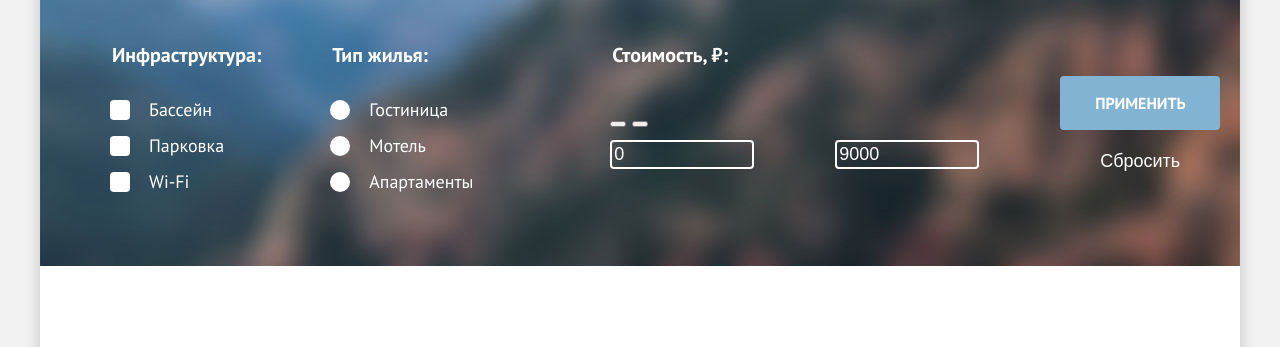
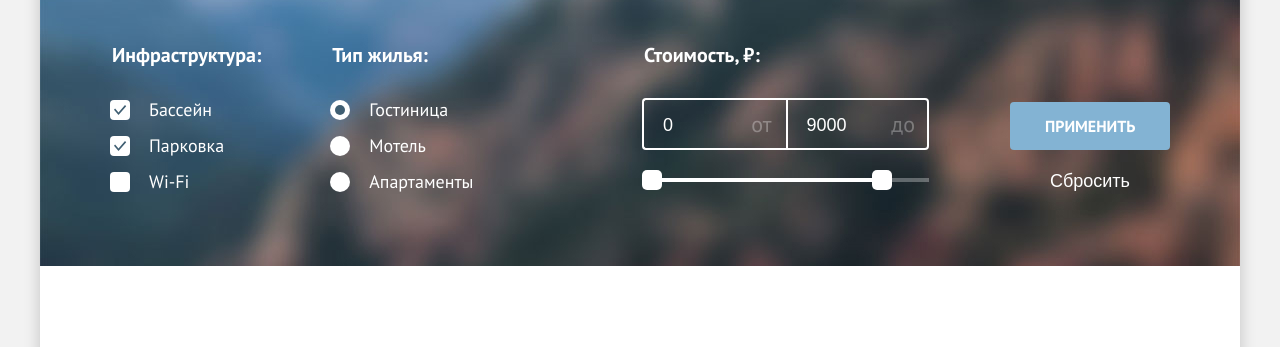
Before and after one commit to Olovika/sedona-html, a plain HTML site: page catalog.html in a window 1280 px wide. Shown: the part 207-554 px from the top of the page. Drawn offline with Linux system fonts and the light colour scheme.

Commit message:
Завершена разметка и стилизация блока Filter станицы каталога

```diff
--- a/catalog.html
+++ b/catalog.html
@@ -90,43 +90,45 @@
             <section class="filter">
                 <div class="page-container-inner filter-container">
                     <form class="catalog-filter" action="https://echo.htmlacademy.ru/" method="get">
-                        <fieldset class="catalog-filter-group">
-                            <legend class="catalog-filter-title catalog-filter-title-infrastructure">Инфраструктура:
+                        <fieldset class="catalog-filter-group catalog-filter-group-infrastructure">
+                            <legend class="catalog-filter-title">Инфраструктура:
                             </legend>
                             <ul class="catalog-filter-list">
                                 <li class="catalog-filter-item">
                                     <label class="control">
-                                        <input class="visually-hidden control-input" type="checkbox" name="pool">
+                                        <input class="visually-hidden control-input" type="checkbox" name="pool"
+                                               checked>
                                         <span class="control-mark"></span>
-                                        <span class="control-label">Бассейн</span>
+                                        Бассейн
                                     </label>
                                 </li>
                                 <li class="catalog-filter-item">
                                     <label class="control">
-                                        <input class="visually-hidden control-input" type="checkbox" name="parking">
+                                        <input class="visually-hidden control-input" type="checkbox" name="parking"
+                                               checked>
                                         <span class="control-mark"></span>
-                                        <span class="control-label">Парковка</span>
+                                        Парковка
                                     </label>
                                 </li>
                                 <li class="catalog-filter-item">
                                     <label class="control">
                                         <input class="visually-hidden control-input" type="checkbox" name="wi-fi">
                                         <span class="control-mark"></span>
-                                        <span class="control-label">Wi-Fi</span>
+                                        Wi-Fi
                                     </label>
                                 </li>
                             </ul>
                         </fieldset>
 
-                        <fieldset class="catalog-filter-group">
-                            <legend class="catalog-filter-title catalog-filter-title-housing">Тип жилья:</legend>
+                        <fieldset class="catalog-filter-group catalog-filter-group-housing">
+                            <legend class="catalog-filter-title">Тип жилья:</legend>
                             <ul class="catalog-filter-list">
                                 <li class="catalog-filter-item">
                                     <label class="control">
                                         <input class="visually-hidden control-input" type="radio" name="housing"
-                                               value="hotel">
+                                               value="hotel" checked>
                                         <span class="control-mark control-mark-radio"></span>
-                                        <span class="control-label">Гостиница</span>
+                                        Гостиница
                                     </label>
                                 </li>
                                 <li class="catalog-filter-item">
@@ -134,7 +136,7 @@
                                         <input class="visually-hidden control-input" type="radio" name="housing"
                                                value="motel">
                                         <span class="control-mark control-mark-radio"></span>
-                                        <span class="control-label">Мотель</span>
+                                        Мотель
                                     </label>
                                 </li>
                                 <li class="catalog-filter-item">
@@ -142,40 +144,41 @@
                                         <input class="visually-hidden control-input" type="radio" name="housing"
                                                value="apartments">
                                         <span class="control-mark control-mark-radio"></span>
-                                        <span class="control-label">Апартаменты</span>
+                                        Апартаменты
                                     </label>
                                 </li>
                             </ul>
                         </fieldset>
 
-                        <fieldset class="catalog-filter-group">
+                        <fieldset class="catalog-filter-group catalog-filter-group-pricing">
                             <legend class="catalog-filter-title">Стоимость, ₽:</legend>
-                            <div class="range">
-                                <div class="range-scale">
-                                    <!--                                <div class="range-bar" style="left: 42px; width: 136px">-->
-                                    <button class="range-toggle toggle-min">
-                                        <span class="visually-hidden">Изменить минимальную цену.</span>
-                                    </button>
-                                    <button class="range-toggle toggle-max">
-                                        <span class="visually-hidden">Изменить максимальную цену.</span>
-                                    </button>
-                                </div>
-                            </div>
-
                             <div class="range-wrapper-inputs">
                                 <label class="catalog-filter-label">
-                                    <input class="range-input" placeholder="от" type="number" value="0"
+                                    <input class="range-input range-input-left" type="number" value="0" min="0"
+                                           max="10000"
                                            name="min-price">
                                 </label>
                                 <label class="catalog-filter-label">
-                                    <input class="range-input" placeholder="до" type="number" value="9000"
+                                    <input class="range-input range-input-right" type="number" value="9000" min="0"
+                                           max="10000"
                                            name="max-price">
                                 </label>
+                            </div>
+
+                            <div class="range">
+                                <div class="range-scale"></div>
+                                <div class="range-bar" style="width: 80%"></div>
+                                <button type="button" class="range-toggle toggle-min">
+                                    <span class="visually-hidden">Изменить минимальную цену.</span>
+                                </button>
+                                <button type="button" style="left: 80%" class="range-toggle toggle-max">
+                                    <span class="visually-hidden">Изменить максимальную цену.</span>
+                                </button>
                             </div>
                         </fieldset>
                         <div class="catalog-filter-button">
                             <button class="button button-apply" type="submit">Применить</button>
-                            <button class="button-reset" type="submit">Сбросить</button>
+                            <button class="button-reset" type="reset">Сбросить</button>
                         </div>
                     </form>
                 </div>
--- a/style.css
+++ b/style.css
@@ -410,6 +410,7 @@ p {
     background-image: url("./images/form-background.jpeg");
     background-repeat: no-repeat;
     width: 100%;
+    background-size: cover;
 }
 
 .subscription-container-catalog {
@@ -517,15 +518,32 @@ input::placeholder {
     max-width: 720px;
 }
 
+.footer-social {
+    display: flex;
+    align-items: center;
+}
+
 .footer-social-list {
     display: flex;
     flex-wrap: wrap;
     gap: 30px;
 }
 
-.footer-social-icon .footer-logo {
+.footer-social-item {
+    width: 20px;
+}
+
+.footer-social-item a {
+    display: flex;
+    align-items: center;
+    justify-content: center;
+    width: 100%;
+}
+
+.footer-logo-link {
+    display: flex;
+    align-items: center;
     width: fit-content;
-    align-items: center;
 }
 
 /*Страница Каталог*/
@@ -548,6 +566,8 @@ input::placeholder {
     margin: 0;
     margin-bottom: 5px;
 }
+
+/*Breadcrumbs*/
 
 .breadcrumbs-list {
     display: flex;
@@ -572,10 +592,11 @@ input::placeholder {
 
 .breadcrumbs-item::after {
     position: absolute;
-    top: 7px;
-    right: -20px;
-    width: 8px;
-    height: 10px;
+    top: 50%;
+    transform: translateY(-50%);
+    right: -16px;
+    width: 5px;
+    height: 8px;
     background-image: url("./icons/catalog-arrow-right.svg");
     background-repeat: no-repeat;
     content: "";
@@ -585,6 +606,8 @@ input::placeholder {
     content: none;
 }
 
+/*Catalog-filter*/
+
 .catalog-filter {
     display: flex;
 }
@@ -593,6 +616,15 @@ input::placeholder {
     margin: 0;
     padding: 0;
     border: none;
+}
+
+.catalog-filter-group-infrastructure {
+    margin-right: 67px;
+}
+
+.catalog-filter-group-pricing {
+    max-width: 287px;
+    margin-left: auto;
 }
 
 .catalog-filter-title {
@@ -608,9 +640,11 @@ input::placeholder {
 }
 
 .catalog-filter-title-housing {
-    margin-right: 216px;
     width: 100%;
+}
 
+.catalog-filter-group-pricing {
+    margin-right: 81px;
 }
 
 .catalog-filter-list {
@@ -626,7 +660,22 @@ input::placeholder {
 }
 
 .catalog-filter-label {
-    margin-right: 81px;
+    position: relative;
+    width: 100%;
+    color: #ffffff;
+}
+
+.catalog-filter-label::after {
+    content: "от";
+    position: absolute;
+    right: 14px;
+    top: 50%;
+    opacity: 0.3;
+    transform: translateY(-50%);
+}
+
+.catalog-filter-label:last-child::after {
+    content: "до";
 }
 
 .catalog-filter-button {
@@ -634,12 +683,15 @@ input::placeholder {
     flex-direction: column;
     gap: 20px;
     max-width: 160px;
-    margin-top: 34px;
+    margin-top: auto;
 }
 
+/*Button*/
+
 .button-apply {
+    line-height: 16px;
     background-color: #83B3D3;
-    padding: 17px 35px;
+    padding: 16px 35px;
 }
 
 .button-reset {
@@ -658,11 +710,12 @@ input::placeholder {
     cursor: pointer;
 }
 
+/*Control*/
+
 .control {
     position: relative;
     display: block;
-    padding-left: 39px;
-
+    margin-left: 39px;
 }
 
 .control-mark {
@@ -674,18 +727,75 @@ input::placeholder {
     width: 20px;
     height: 20px;
     border-radius: 4px;
+    margin-left: -39px;
     background: #FFFFFF;
+}
+
+.control-input:checked + .control-mark {
+    background-color: #FFFFFF;
+    background-image: url("./icons/catalog-checked.svg");
+    background-position: center;
+    background-repeat: no-repeat;
 }
 
 .control-mark-radio {
     border-radius: 50%;
 }
 
+.control-input:checked + .control-mark-radio {
+    background-color: #FFFFFF;
+    background-image: url("./icons/catalog-radio.svg");
+    background-repeat: no-repeat;
+}
+
+/*Range*/
+
+.range {
+    position: relative;
+    width: 100%;
+    height: 20px;
+    max-width: 287px;
+    display: flex;
+    align-items: center;
+}
+
+.range-scale {
+    position: relative;
+    width: 287px;
+    height: 4px;
+    background-color: #ffffff;
+    opacity: 0.3;
+}
+
+.range-bar {
+    position: absolute;
+    top: 50%;
+    left: 0;
+    width: 100%;
+    height: 4px;
+    transform: translateY(-50%);
+    background-color: #ffffff;
+}
+
+.range-toggle {
+    position: absolute;
+    top: 0;
+    left: 0;
+    width: 20px;
+    height: 20px;
+    background-color: #ffffff;
+    border-radius: 5px;
+    border: none;
+    cursor: pointer;
+}
+
 .range-wrapper-inputs {
     display: flex;
+    margin-bottom: 20px;
 }
 
 .range-input {
+    top: 0;
     font-size: 18px;
     line-height: 23px;
     color: #FFFFFF;
@@ -693,6 +803,36 @@ input::placeholder {
     border: 2px solid #FFFFFF;
     border-radius: 4px;
     appearance: textfield;
-    max-width: 144px;
+    width: 100%;
+    margin: 0;
+    padding: 14px 40px 11px 19px;
+}
+
+/* Remove arrows for input type number */
+.range-input::-webkit-outer-spin-button,
+.range-input::-webkit-inner-spin-button {
+    -webkit-appearance: none;
     margin: 0;
 }
+
+.range-input[type=number] {
+    -moz-appearance: textfield;
+}
+
+.range-input-left {
+    border-right: 0;
+    border-radius: 4px 0 0 4px;
+}
+
+.range-input-right {
+    border-radius: 0 4px 4px 0;
+}
+
+/*.range-toggle:hover {*/
+/*    background-color: #dbb590;*/
+/*}*/
+
+/*.range-toggle:active,*/
+/*.range-toggle:focus {*/
+/*    outline: 3px solid #dbb590;*/
+/*}*/
```
Also changed, not shown: icons/catalog-checked.svg (added), icons/catalog-radio.svg (added).
